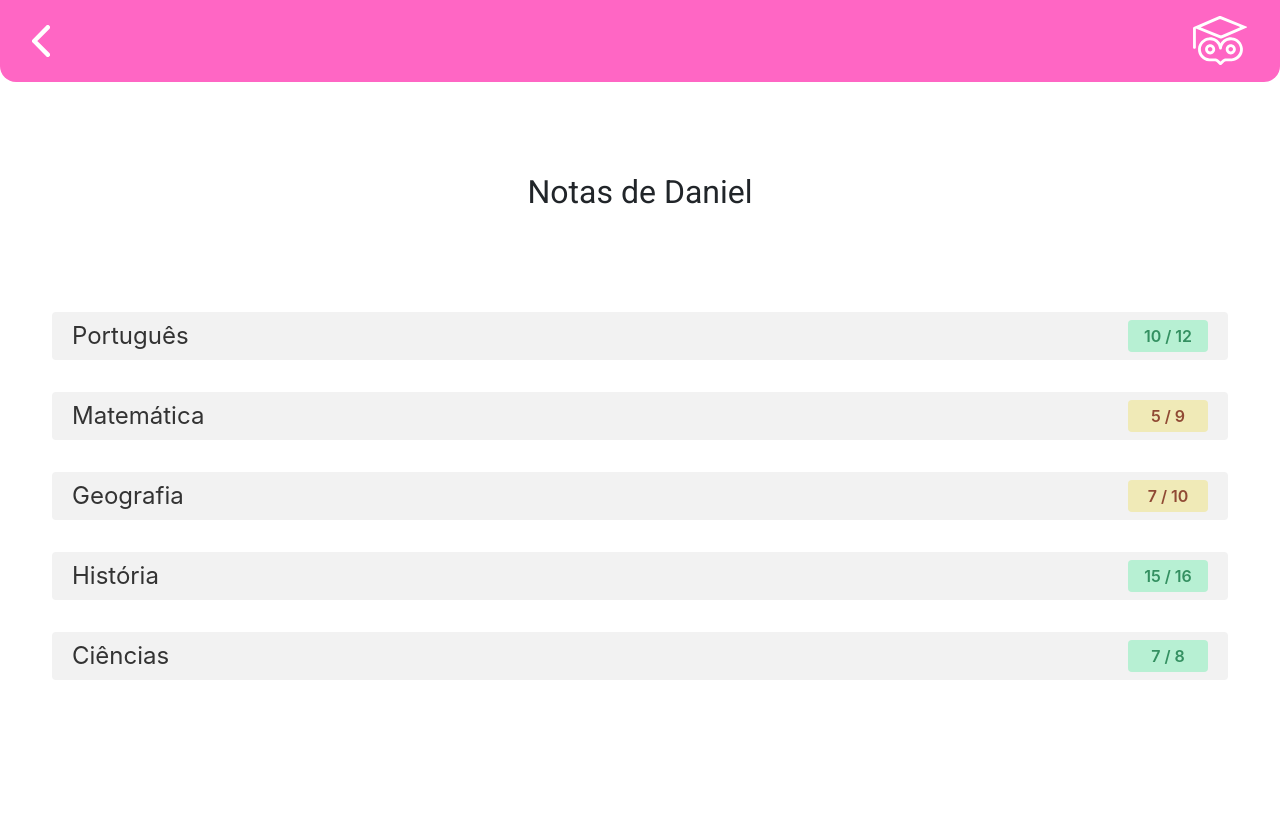
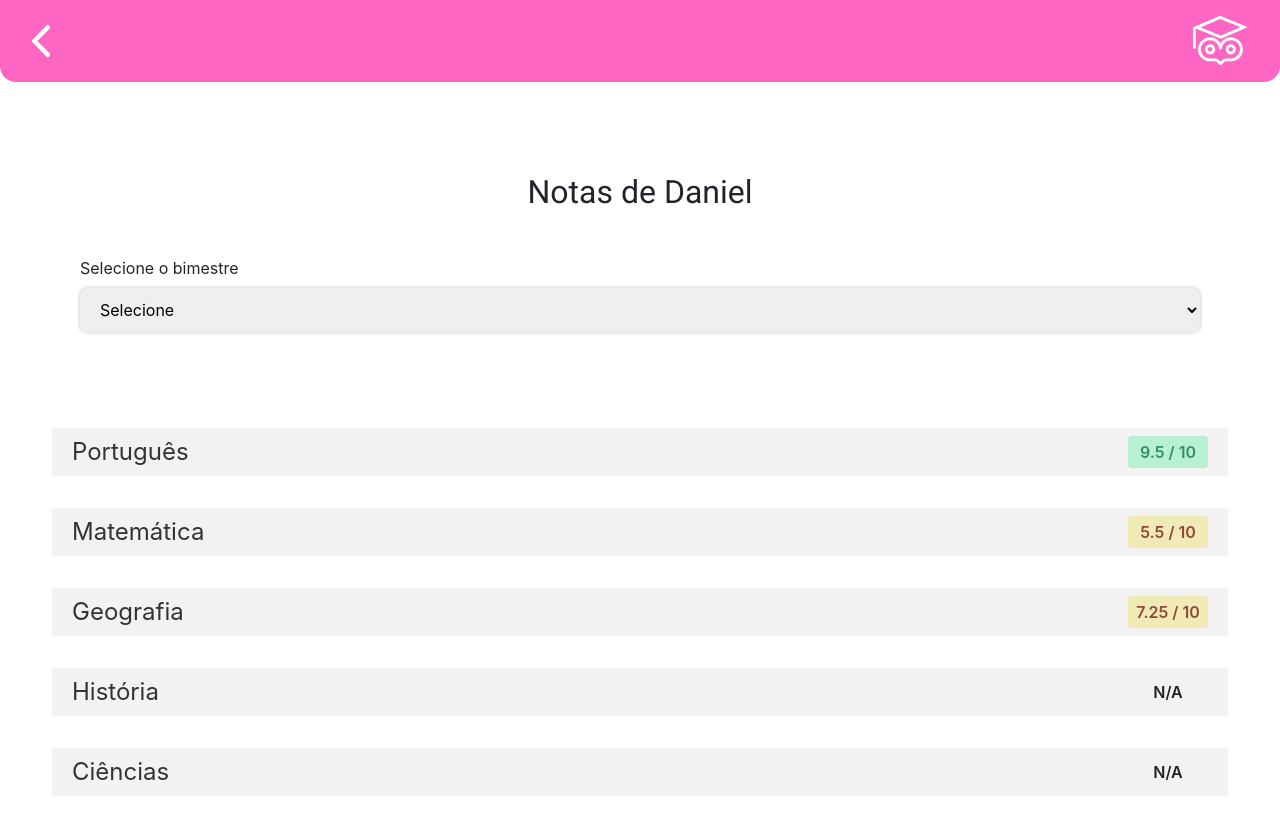
Before and after one commit to frazaao/together, a Nuxt app: page /notas in a window 1280 px wide. Before the commit the page ends 800 px from the top, so only its background shows below. Built offline with nearby package versions, Linux system fonts and the light colour scheme.

Commit message:
Ajustes de notas e avisos

```diff
--- /dev/null
+++ b/components/notification/Notification.vue
@@ -0,0 +1,85 @@
+<template>
+  <div class="notification">
+    <div class="icon-wrapper">
+      <BIconBell />
+    </div>
+    <div class="content-wrapper">
+      <div class="header">
+        <span class="title">{{ title }}</span>
+        <span class="time">{{ time }}</span>
+      </div>
+      <div class="content">
+        <slot name="default" />
+      </div>
+    </div>
+  </div>
+</template>
+
+<script>
+import { BIconBell } from 'bootstrap-vue'
+
+export default {
+  name: 'NotificationComponent',
+
+  components: {
+    BIconBell,
+  },
+
+  props: {
+    title: {
+      type: String,
+      default: '',
+    },
+
+    time: {
+      type: String,
+      default: '',
+    },
+  },
+}
+</script>
+
+<style scoped>
+.notification {
+  display: flex;
+  align-items: flex-start;
+  gap: 0.75rem;
+  margin-bottom: 2rem;
+}
+.icon-wrapper {
+  width: 1.5rem;
+  height: 1.5rem;
+  background: #c0f9dc;
+  color: #349061;
+  border-radius: 50%;
+  display: flex;
+  align-items: center;
+  justify-content: center;
+}
+
+.content-wrapper {
+  flex: 1;
+}
+
+.header {
+  display: flex;
+  align-items: center;
+  justify-content: space-between;
+}
+
+.title {
+  color: #349061;
+  font-weight: 600;
+}
+
+.time {
+  color: #b9b9c3;
+  font-size: 0.75rem;
+}
+
+.content {
+  font-size: 0.875rem;
+  color: #6e6b7b;
+  margin-top: 0.5rem;
+}
+</style>
--- a/pages/avisos.vue
+++ b/pages/avisos.vue
@@ -8,14 +8,28 @@
       </div>
       <p class="texto">Avisos!</p>
     </main>
+
+    <div class="notification-wrapper">
+      <Notification title="Reunião de pais e mestres" time="11m atrás">
+        Aviso de reunião de pais e mestres no dia 12/12 às 20:00 hrs. Contamos
+        com sua presença
+      </Notification>
+
+      <Notification title="Recesso escolar" time="12h atrás">
+        Aviso de recesso escolar entre os dias 16/12 à 31/12. Desejamos a toda
+        família boas festas.
+      </Notification>
+    </div>
   </div>
 </template>
 
 <script>
 import HeaderComponent from '~/components/Header.vue'
+import Notification from '~/components/notification/Notification.vue'
 export default {
   components: {
     HeaderComponent,
+    Notification,
   },
 }
 </script>
@@ -52,4 +66,8 @@ button {
   font-weight: 400;
   margin: 40px 30px;
 }
+
+.notification-wrapper {
+  padding: 0 2rem;
+}
 </style>
--- a/pages/frequencia.vue
+++ b/pages/frequencia.vue
@@ -15,10 +15,7 @@
           class="list-item"
         >
           <span class="list-title">{{ disciplina.nome }}</span>
-          <Badge
-            v-if="disciplina.frequencia"
-            :variant="presentState(disciplina.frequencia)"
-          >
+          <Badge v-if="disciplina.frequencia" variant="none">
             {{ disciplina.frequencia.presenca }}
             /
             {{ disciplina.frequencia.total }}
--- a/pages/notas.vue
+++ b/pages/notas.vue
@@ -8,6 +8,16 @@
       </div>
       <p class="texto">Notas de {{ aluno.nome }}</p>
 
+      <div class="filter">
+        <label for="semestre">Selecione o bimestre</label>
+        <select id="semestre" v-model="searchPeriod" name="semestre">
+          <option :value="null" default>Selecione</option>
+          <option :value="1" default>1º Bimestre</option>
+          <option :value="2" default>2º Bimestre</option>
+          <option :value="3" default>3º Bimestre</option>
+        </select>
+      </div>
+
       <ul class="lista">
         <li
           v-for="(disciplina, key) in aluno.disciplinas"
@@ -16,13 +26,15 @@
         >
           <span class="list-title">{{ disciplina.nome }}</span>
           <Badge
-            v-if="disciplina.frequencia"
-            :variant="presentState(disciplina.frequencia)"
+            v-if="disciplina.nota"
+            :variant="presentState(getNota(disciplina, searchPeriod))"
           >
-            {{ disciplina.frequencia.presenca }}
+            {{ getNota(disciplina, searchPeriod).nota }}
             /
-            {{ disciplina.frequencia.total }}
+            {{ getNota(disciplina, searchPeriod).total }}
           </Badge>
+
+          <Badge v-else variant="default"> N/A </Badge>
         </li>
       </ul>
     </main>
@@ -39,6 +51,10 @@ export default {
     Badge,
   },
 
+  data: () => ({
+    searchPeriod: null,
+  }),
+
   computed: {
     ...mapState('aluno', {
       aluno: (state) => state,
@@ -46,16 +62,34 @@ export default {
   },
 
   methods: {
-    presentState({ presenca, total }) {
-      if (presenca / total < 0.5) {
+    presentState({ nota, total }) {
+      if (nota / total < 0.5) {
         return 'danger'
       }
 
-      if (presenca / total < 0.75) {
+      if (nota / total < 0.75) {
         return 'warning'
       }
 
       return 'success'
+    },
+
+    getNota(disciplina, periodo = null) {
+      if (!periodo) {
+        return {
+          nota: disciplina.nota[disciplina.nota.length - 1].valor,
+          total: 10,
+        }
+      }
+
+      const nota = disciplina.nota.filter((nota) => {
+        return nota.semestre === periodo
+      })
+
+      return {
+        nota: nota[0].valor,
+        total: 10,
+      }
     },
   },
 }
@@ -113,4 +147,24 @@ button {
   font-weight: 400;
   color: #333;
 }
+
+.filter {
+  padding: 0 5rem;
+}
+
+select {
+  border: none;
+  margin: 0 auto;
+  width: 100%;
+  min-height: 44px;
+  box-shadow: 0 0 4px rgba(0, 0, 0, 0.25);
+  border-radius: 0.5rem;
+  padding: 0 1rem;
+  outline: none;
+  transition: all 0.2s ease-in-out;
+}
+
+select:focus {
+  box-shadow: 0 0 8px rgba(255, 34, 226, 0.5);
+}
 </style>
--- a/store/aluno/index.js
+++ b/store/aluno/index.js
@@ -10,6 +10,25 @@ export const state = () => ({
         presenca: 10,
         total: 12,
       },
+      nota: [
+        {
+          id: 1,
+          valor: 7,
+          semestre: 1,
+        },
+
+        {
+          id: 2,
+          valor: 5,
+          semestre: 2,
+        },
+
+        {
+          id: 3,
+          valor: 9.5,
+          semestre: 3,
+        },
+      ],
     },
     {
       id: 2,
@@ -19,6 +38,25 @@ export const state = () => ({
         presenca: 5,
         total: 9,
       },
+      nota: [
+        {
+          id: 4,
+          valor: 4,
+          semestre: 1,
+        },
+
+        {
+          id: 5,
+          valor: 6,
+          semestre: 2,
+        },
+
+        {
+          id: 6,
+          valor: 5.5,
+          semestre: 3,
+        },
+      ],
     },
     {
       id: 3,
@@ -28,6 +66,25 @@ export const state = () => ({
         presenca: 7,
         total: 10,
       },
+      nota: [
+        {
+          id: 7,
+          valor: 8,
+          semestre: 1,
+        },
+
+        {
+          id: 8,
+          valor: 8.5,
+          semestre: 2,
+        },
+
+        {
+          id: 9,
+          valor: 7.25,
+          semestre: 3,
+        },
+      ],
     },
     {
       id: 4,
```
